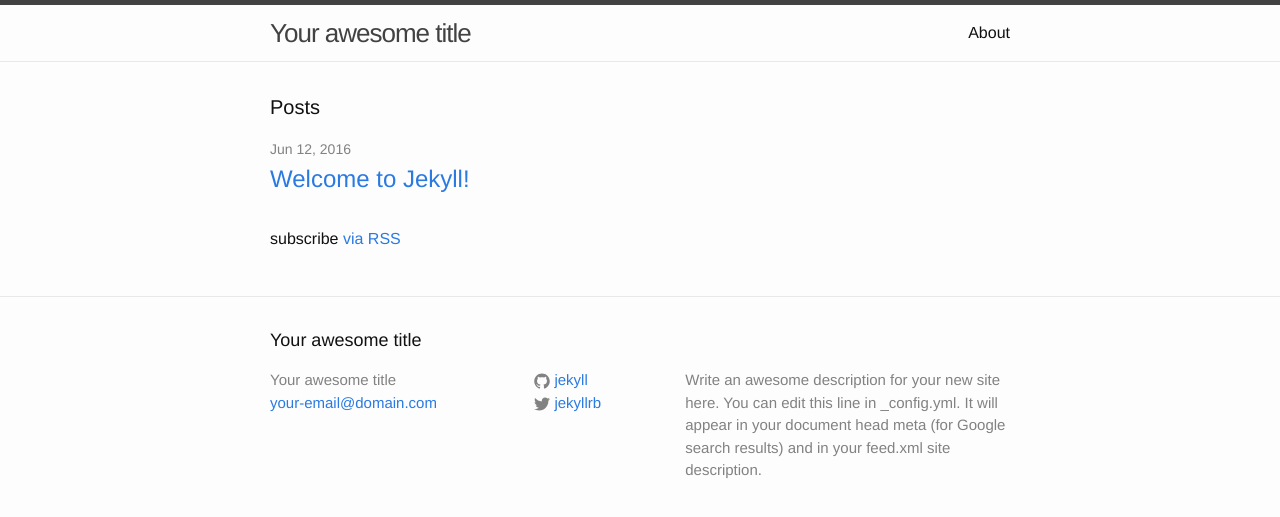
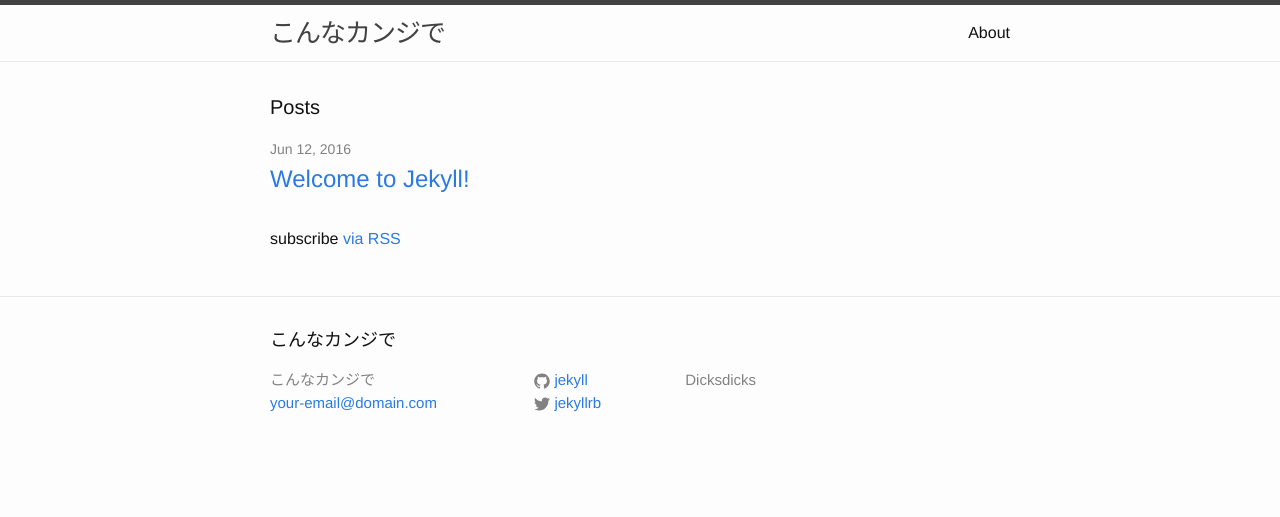
Before and after one commit to OKKenny/OKKenny.github.io, a Jekyll site: the page built from index.html, in a window 1280 px wide. Shown: the top 517 px of the page. Built offline with Jekyll 4.4.1, drawn with Linux system fonts in a browser that asks for light colours.

Commit message:
Update _config.yml

```diff
--- a/_config.yml
+++ b/_config.yml
@@ -6,14 +6,12 @@
 # 'jekyll serve'. If you change this file, please restart the server process.
 
 # Site settings
-title: Your awesome title
+title: こんなカンジで
 email: your-email@domain.com
 description: > # this means to ignore newlines until "baseurl:"
-  Write an awesome description for your new site here. You can edit this
-  line in _config.yml. It will appear in your document head meta (for
-  Google search results) and in your feed.xml site description.
+  Dicksdicks
 baseurl: "" # the subpath of your site, e.g. /blog
-url: "http://yourdomain.com" # the base hostname & protocol for your site
+url: "http://konnakanji.de" # the base hostname & protocol for your site
 twitter_username: jekyllrb
 github_username:  jekyll
 
```
